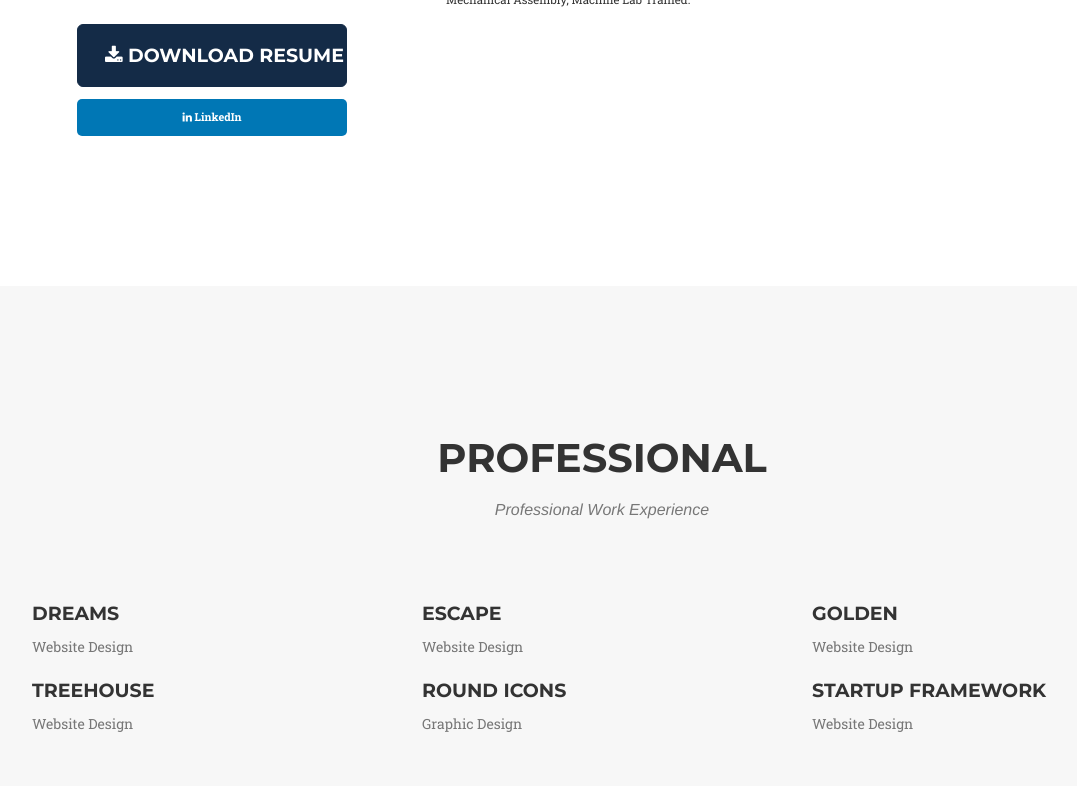
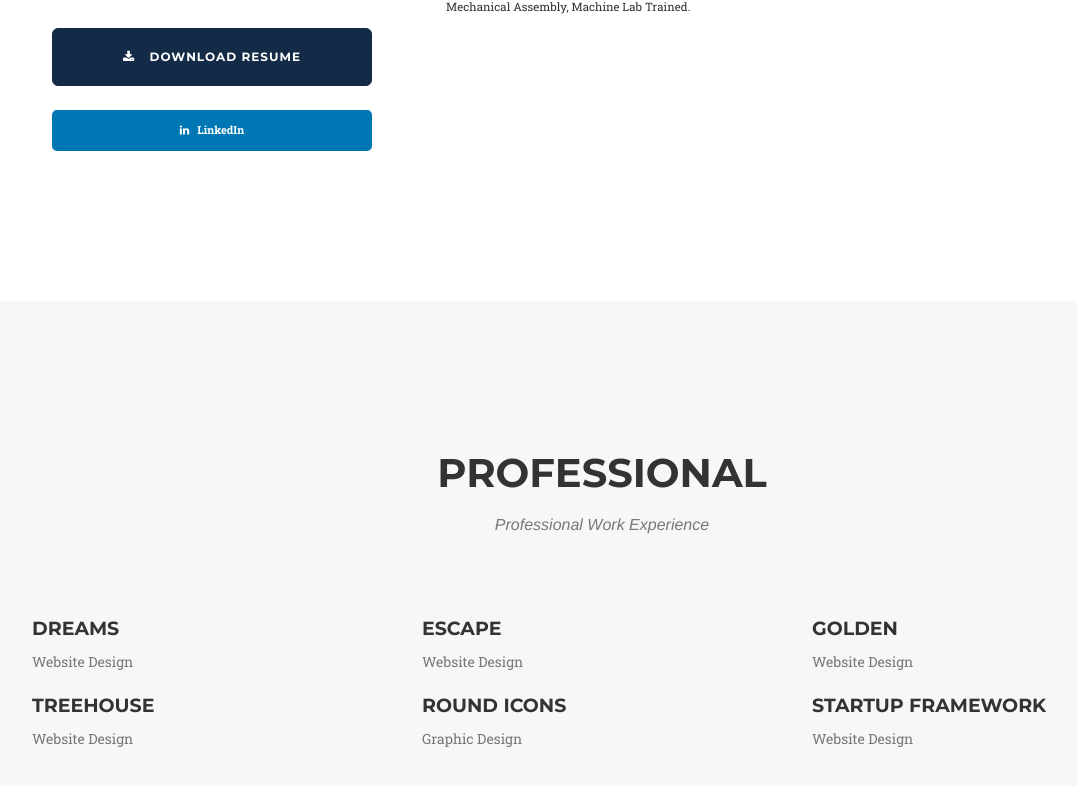
Before and after one commit to Tjpeck14/test2, a Jekyll site: the page built from _posts/2014-07-16-project-3.markdown, in a window 1280 px wide and 1400 px high, scrolled down 869 px, cut to the strip 411-1197 px from the top of the window. Shown: the whole strip, without its empty margins (38-1115 px from the left). Built offline with Jekyll 4.4.1, drawn with Linux system fonts in a browser that asks for light colours; some web fonts are replaced.

Commit message:
Update services.html

```diff
--- a/_includes/services.html
+++ b/_includes/services.html
@@ -21,13 +21,18 @@
             display: block;
             margin: 0 auto 28px auto;"
         >
-        <div class="mt-4">
-          <a href="/files/Tanner%20Peck%20-%20Resume.pdf" class="btn btn-primary btn-lg mb-2" download style="width:90%;max-width:270px;font-weight:bold;">
-            <i class="fa fa-download"></i> Download Resume
+        <div class="mt-4" style="margin-top: 32px;">
+          <a href="/files/Tanner%20Peck%20-%20Resume.pdf"
+             class="btn btn-primary btn-lg mb-3 resume-btn"
+             download
+             style="width:100%;max-width:320px;font-weight:bold;padding:20px 0;font-size:1.2rem;letter-spacing:1px;display:block;margin:0 auto 24px auto;">
+            <i class="fa fa-download" style="margin-right:10px;"></i> DOWNLOAD RESUME
           </a>
-          <br>
-          <a href="https://www.linkedin.com/in/tanner-josiah-peck/" class="btn btn-linkedin btn-lg" target="_blank" style="background: #0077b5; color: #fff; margin-top: 12px; width:90%;max-width:270px;">
-            <i class="fa fa-linkedin"></i> LinkedIn
+          <a href="https://www.linkedin.com/in/tanner-josiah-peck/"
+             class="btn btn-linkedin btn-lg"
+             target="_blank"
+             style="background: #0077b5; color: #fff; width:100%;max-width:320px;font-weight:bold;font-size:1.1rem;text-align:center;padding:12px 0;display:block;margin:0 auto;">
+            <i class="fa fa-linkedin" style="margin-right:8px;"></i>LinkedIn
           </a>
         </div>
       </div>
@@ -54,8 +59,6 @@
 /* LinkedIn button custom style */
 .btn-linkedin {
   display: inline-block;
-  padding: 10px 24px;
-  font-size: 1.1rem;
   border-radius: 5px;
   text-decoration: none;
   transition: background 0.2s;
@@ -63,8 +66,8 @@
   text-align: center;
 }
 .btn-linkedin:hover {
-  background: #005983;
-  color: #fff;
+  background: #005983 !important;
+  color: #fff !important;
   text-decoration: none;
 }
 @media (max-width: 991px) {
```
Also changed, not shown: other parts of _includes/services.html (+1 -1 lines).
